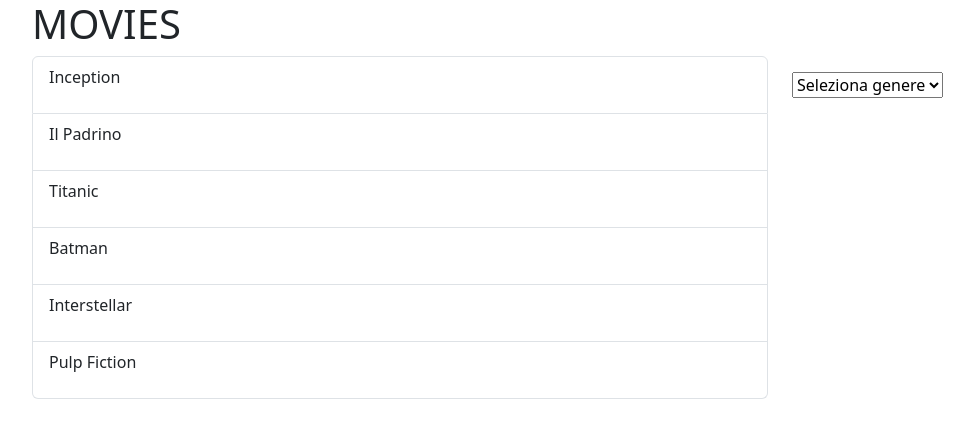
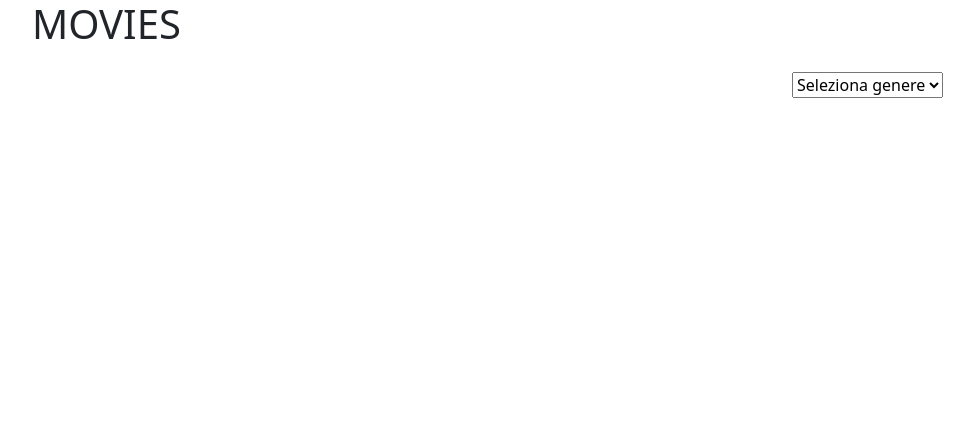
Before and after one commit to Marco-Bacci/react-movie-filter, a React (Vite) app: page / in a window 1280 px wide. Shown: the top 438 px of the page, without its empty margins (50-1024 px from the left). Built offline with nearby package versions, Linux system fonts and the light colour scheme.

Commit message:
feat: filter array. base exercise completed

```diff
--- a/src/App.jsx
+++ b/src/App.jsx
@@ -10,9 +10,15 @@ function App() {
   ];
 
   const [genre, setGenre] = useState("")
+  const [filteredGenre, setFilteredGenre] = useState(movies)
+
 
   useEffect(()=>{
-    console.log(`genere selezionato: ${genre}` )
+    console.log(`genere selezionato: ${genre}`)
+    const array = movies.filter((movie)=>{
+      return movie.genre === genre
+    })
+    setFilteredGenre(array)
   }, [genre] )
 
   return (
@@ -26,7 +32,7 @@ function App() {
         <div className="row">
           <div className="col-8">
             <ul className="list-group">
-              {movies.map((movie, index) => {
+              {filteredGenre.map((movie, index) => {
                 return (
                   <li key = {index } className="list-group-item  ">
                     <p>{movie.title}</p>
```
